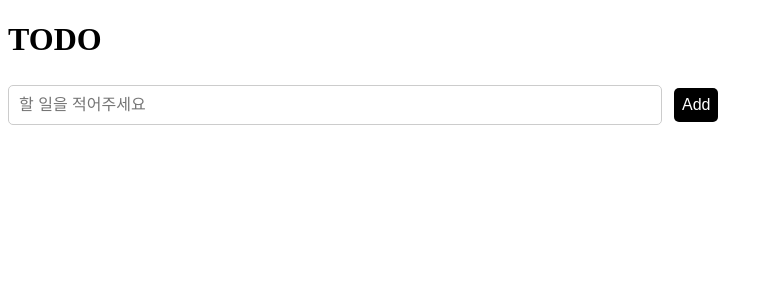
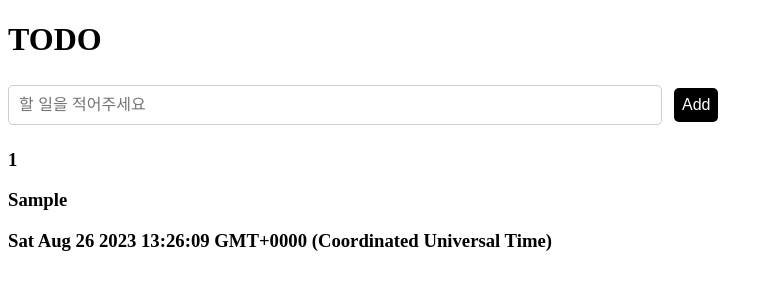
Before and after one commit to Ssuamje/frontend_practice, a SvelteKit app in the folder svelte/todo_prac/: page /todo in a window 1280 px wide. Both pictures are taken after typing "Sample" into the empty fields and a click on the button "Add". Shown: the top 300 px of the page, without its empty margins (0-773 px from the left). Built offline with nearby package versions, Linux system fonts and the light colour scheme.

Commit message:
임시저장

```diff
--- a/svelte/todo_prac/src/routes/todo/+page.svelte
+++ b/svelte/todo_prac/src/routes/todo/+page.svelte
@@ -1,25 +1,41 @@
 <script lang="ts">
     import Button from "./components/Button.svelte";
     import InputBox from "./components/InputBox.svelte";
-    import type {TodoDto} from "./components/dto/TodoDto";
+    import type {ToDoData} from "./components/dto/ToDoData";
 
     let todoInput = "";
-    let todos: TodoDto[] = [];
+    let todos: ToDoData[] = [];
 
     function pushTodo(content: string) {
-        todos.push({
+        todos = [...todos, {
+            id: todos.length + 1,
             content: content,
             startedAt: new Date(Date.now())
-        });
+        }];
     }
 </script>
 
 <h1> TODO </h1>
 <h2>{todoInput}</h2>
-<InputBox placeholder="할 일을 적어주세요" bind:inputValue ={todoInput}/>
+<InputBox placeholder="할 일을 적어주세요" bind:inputValue ={todoInput}
+    on:keydown={(e) => {
+        if (e.key === "Enter"){
+            pushTodo(todoInput);
+            todoInput = "";
+            console.log(todos);
+        }
+    }}
+/>
 <Button text="Add" backgroundColor="black" hoverBackgroundColor="skyblue"
         handleClick={() => {
             pushTodo(todoInput);
             todoInput = "";
             console.log(todos);
         }}/>
+{#each todos as todo (todo.id)}
+    <div>
+        <h3>{todo.id}</h3>
+        <h3>{todo.content}</h3>
+        <h3>{todo.startedAt}</h3>
+    </div>
+{/each}
--- a/svelte/todo_prac/src/routes/todo/components/dto/TodoDto.ts
+++ b/svelte/todo_prac/src/routes/todo/components/dto/ToDoData.ts
@@ -1,4 +1,5 @@
-export interface TodoDto {
+export interface ToDoData {
+    id: number;
     content: string;
     startedAt: Date;
     doneAt?: Date;
```
Also changed, not shown: svelte/todo_prac/src/routes/todo/components/ToDo.svelte (added, +10 -0 lines).
